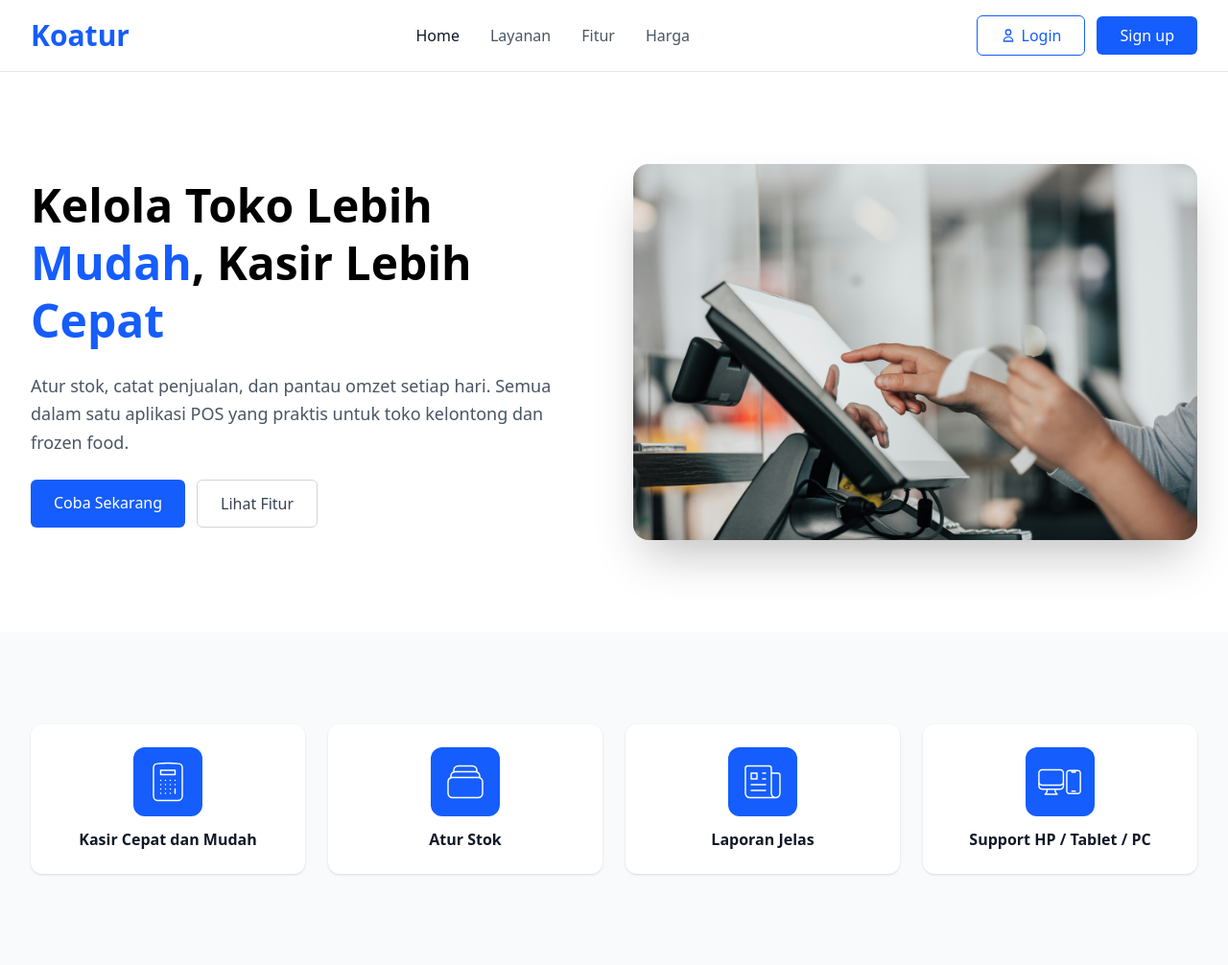
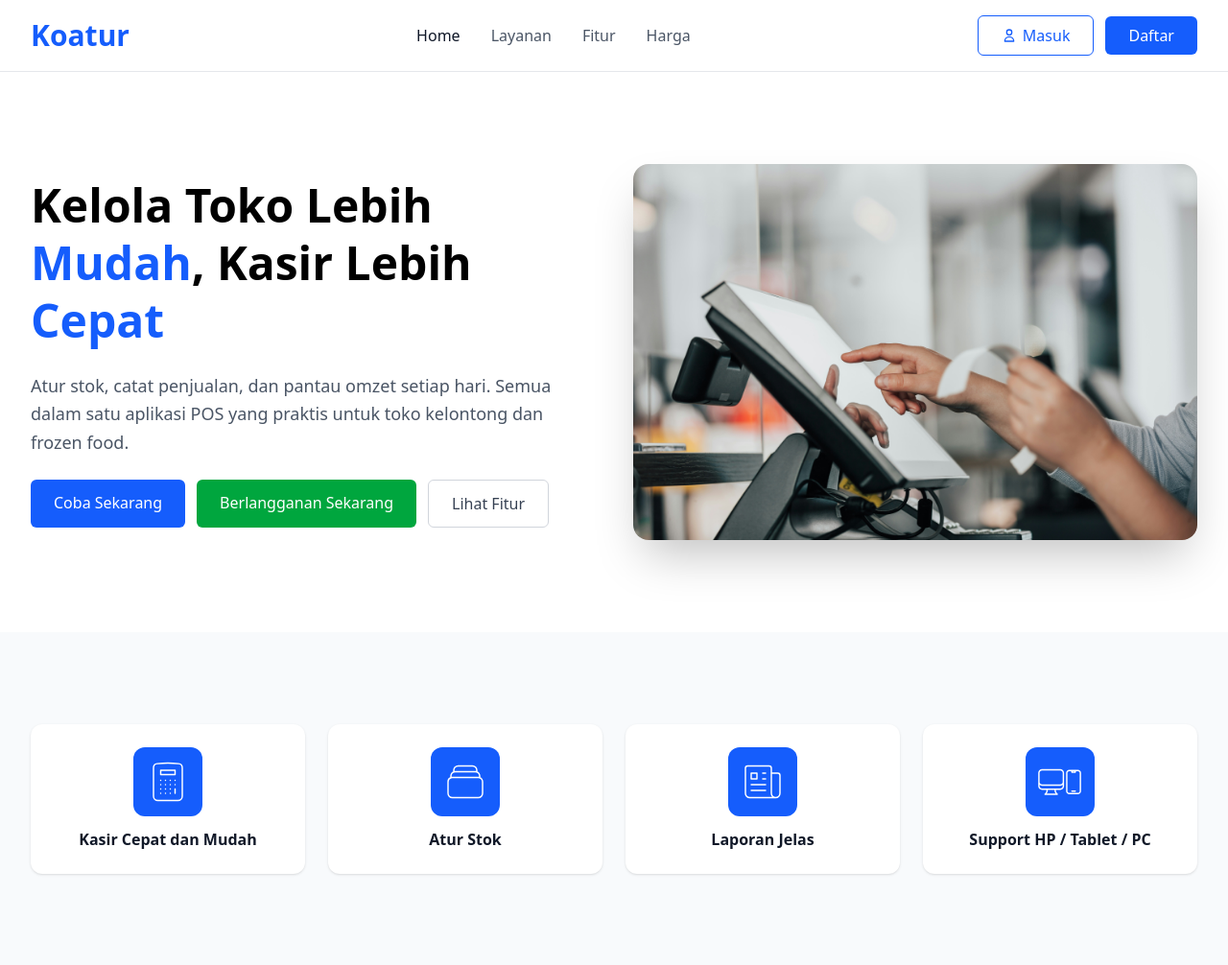
Before and after one commit to diimprasetyos/koatur-minimal, a Laravel app: page / in a window 1280 px wide. Shown: the top 1006 px of the page at 96% size. Run offline with Laravel 12, Linux system fonts and the light colour scheme; style sheets or scripts are compiled from the project's sources; parts of the project's set-up code (start-up, migrations or seed data) failed here and were passed over.

Commit message:
feat: add subscribe button, update phone number, and improve button labels

```diff
--- a/resources/views/landing/index.blade.php
+++ b/resources/views/landing/index.blade.php
@@ -34,10 +34,10 @@
                         <path stroke-linecap="round" stroke-linejoin="round" stroke-width="2"
                             d="M16 7a4 4 0 11-8 0 4 4 0 018 0zM12 14a7 7 0 00-7 7h14a7 7 0 00-7-7z" />
                     </svg>
-                    Login
+                    Masuk
                 </a>
                 <a href="/register" class="px-6 py-2 bg-blue-600 text-white rounded-md hover:bg-blue-700 transition">
-                    Sign up
+                    Daftar
                 </a>
             </div>
 
@@ -76,12 +76,12 @@
                             <path stroke-linecap="round" stroke-linejoin="round" stroke-width="2"
                                 d="M16 7a4 4 0 11-8 0 4 4 0 018 0zM12 14a7 7 0 00-7 7h14a7 7 0 00-7-7z" />
                         </svg>
-                        Login
+                        Masuk
                     </a>
                 </div>
                 <a href="/register"
                     class="w-full text-center py-2.5 bg-blue-600 text-white rounded-md hover:bg-blue-700 transition font-medium">
-                    Sign up
+                    Daftar
                 </a>
             </div>
         </div>
@@ -103,6 +103,10 @@
                     <a href="/register"
                         class="px-6 py-3 bg-blue-600 text-white rounded-md hover:bg-blue-700 transition font-medium text-center">
                         Coba Sekarang
+                    </a>
+                    <a href="{{ url('/pricing') }}"
+                        class="px-6 py-3 bg-green-600 text-white rounded-md hover:bg-green-700 transition font-medium text-center">
+                        Berlangganan Sekarang
                     </a>
                     <a href="#fitur"
                         class="px-6 py-3 border border-gray-300 text-gray-700 rounded-md hover:bg-gray-50 transition font-medium text-center">
@@ -312,13 +316,14 @@
                                 pilarpasificcode@gmail.com
                             </a>
                         </li>
-                        <li><a href="tel:+6281247758775" class="hover:opacity-80 transition">+62 812 4775 8775</a>
+                        <li><a href="tel:+6285923493083" class="hover:opacity-80 transition">+62 859 2349 3083</a>
                         </li>
                     </ul>
                 </div>
             </div>
             <div class="border-t border-white/20 pt-8">
-                <p class="text-sm text-center opacity-80">© {{ date('Y') }} Pilar Pasific Code. All rights reserved.</p>
+                <p class="text-sm text-center opacity-80">© {{ date('Y') }} Pilar Pasific Code. All rights
+                    reserved.</p>
             </div>
         </div>
     </footer>
```
Lines whose indentation alone changed are shown as unchanged.
